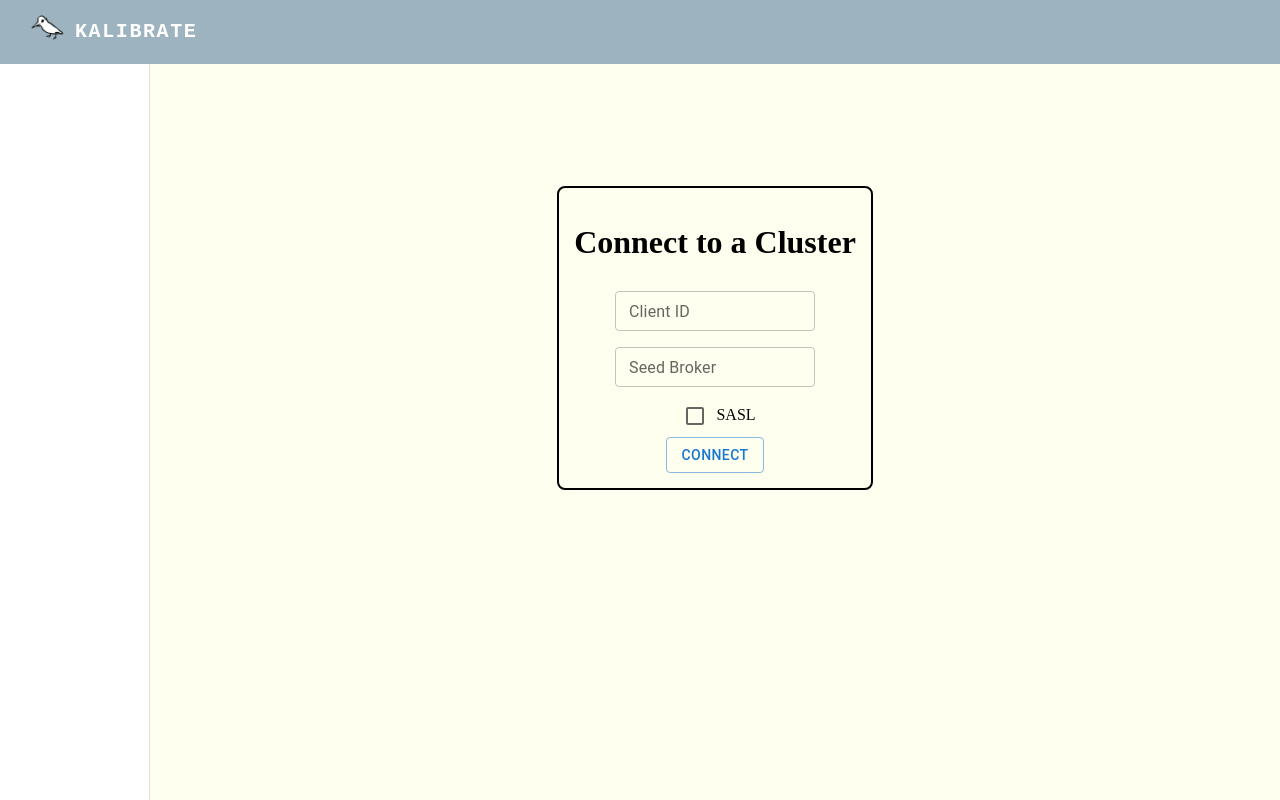
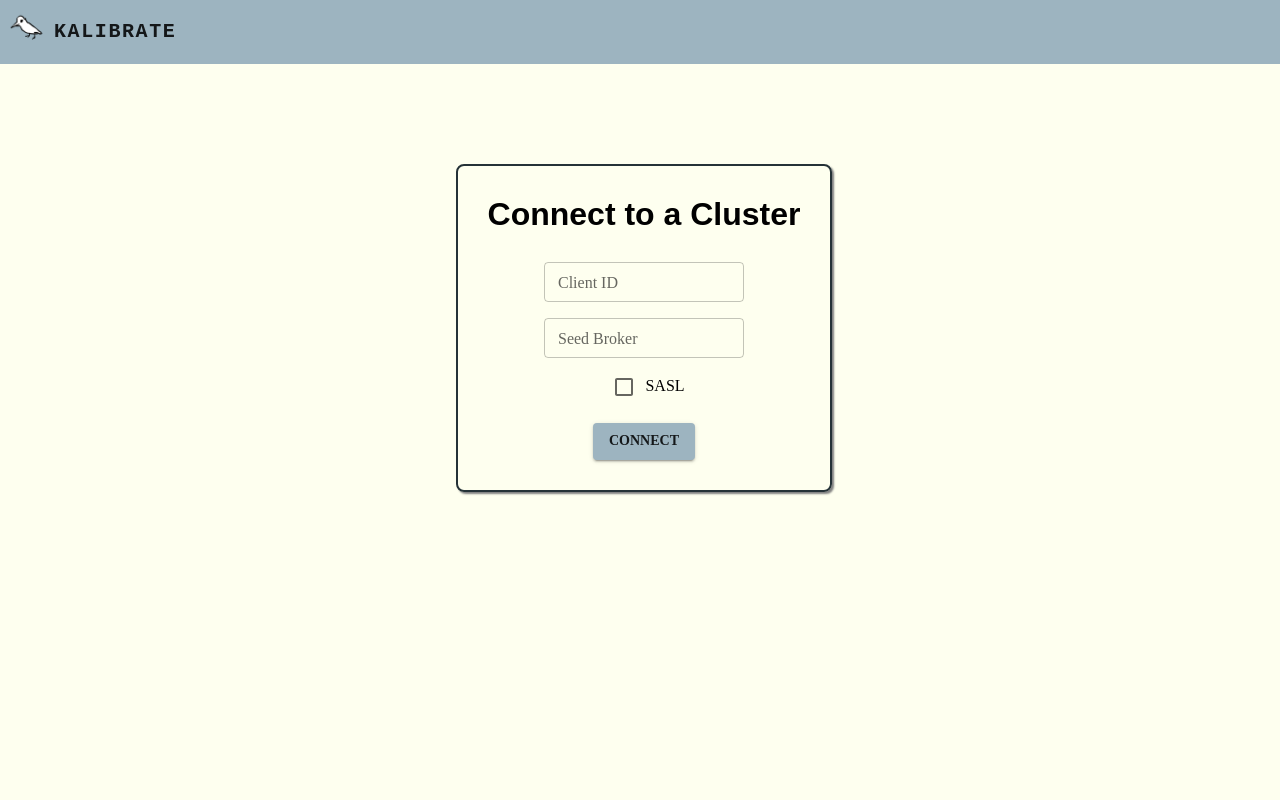
Before and after one commit to oslabs-beta/kalibrate, a React (Vite) app: page / in a window 1280 px wide. Built offline with nearby package versions, Linux system fonts and the light colour scheme.

Commit message:
create custom mui theme

```diff
--- a/src/client/App.tsx
+++ b/src/client/App.tsx
@@ -92,6 +92,7 @@ function App() {
                 sessionClusters={sessionClusters}
                 setSessionClusters={setSessionClusters}
                 setIsConnected={setIsConnected}
+                isConnected={isConnected}
               />
             }
           />
--- a/src/client/components/Connect.tsx
+++ b/src/client/components/Connect.tsx
@@ -26,7 +26,8 @@ todo: add additional connection mechanisms (oauth, aws, etc), currently just usi
 
 const Connect = props => {
   const navigate = useNavigate();
-  const {setConnectedCluster, sessionClusters, setSessionClusters, setIsConnected} = props;
+  const {setConnectedCluster, sessionClusters, setSessionClusters, setIsConnected, isConnected} =
+    props;
   console.log('(CONNECT) session clusters', sessionClusters);
 
   // controlled state for form
@@ -110,22 +111,25 @@ const Connect = props => {
       direction="column"
       justifyContent="space-evenly"
       alignItems="center"
-      height="500px"
+      height="30em"
       textAlign={'center'}
+      sx={{position: isConnected ? 'static' : 'relative', right: '6rem'}}
     >
       <Box
         component="form"
         sx={{
           '& .MuiTextField-root': {m: 1, width: '25ch'},
-          padding: '15px',
+          padding: '30px',
           border: '2px solid black',
           borderRadius: '8px',
+          borderColor: '#253237',
+          boxShadow: '2px 2px 2px grey',
         }}
         noValidate
         autoComplete="off"
         onSubmit={handleSubmit}
       >
-        <h1>Connect to a Cluster</h1>
+        <div className="connectText">Connect to a Cluster</div>
 
         <Grid>
           <TextField
@@ -185,7 +189,12 @@ const Connect = props => {
         ) : null}
 
         <Grid>
-          <Button variant="outlined" size="medium" type="submit">
+          <Button
+            variant="contained"
+            size="medium"
+            type="submit"
+            sx={{fontWeight: 'bold', marginTop: '15px'}}
+          >
             {loginInProgress ? 'Connecting...' : 'Connect'}
           </Button>
         </Grid>
--- a/src/client/components/Dashboard.tsx
+++ b/src/client/components/Dashboard.tsx
@@ -10,15 +10,15 @@ import {
   ListItem,
   ListItemButton,
   ListItemText,
-  Button
+  Button,
 } from '@mui/material';
 
-const drawerWidth = 150;
+const drawerWidth = 200;
 
 const Dashboard = props => {
   const navigate = useNavigate();
 
-  const { sessionClusters, setConnectedCluster} = props;
+  const {isConnected, sessionClusters, setConnectedCluster} = props;
 
   const [clusterData, setClusterData] = useState({});
   const [stableData, setStableData] = useState({});
@@ -27,7 +27,9 @@ const Dashboard = props => {
     <Box sx={{display: 'flex'}}>
       {/* <CssBaseline /> */}
       <Drawer
-        variant="permanent"
+        variant="persistent"
+        anchor="left"
+        open={isConnected}
         sx={{
           width: drawerWidth,
           flexShrink: 0,
--- a/src/client/components/Manage.tsx
+++ b/src/client/components/Manage.tsx
@@ -14,7 +14,7 @@ import {
 import {ExpandLess, ExpandMore} from '@mui/icons-material';
 import {useState} from 'react';
 
-const drawerWidth = 150;
+const drawerWidth = 200;
 
 const Manage = props => {
   const navigate = useNavigate();
--- a/src/client/components/Navbar.tsx
+++ b/src/client/components/Navbar.tsx
@@ -93,7 +93,7 @@ const Navbar = (props: Props) => {
                 onClick={() => navigate('/')}
                 sx={{
                   my: 2,
-                  color: 'white',
+                  color: 'inherit',
                   display: 'block',
                   m: 0,
                   visibility: isConnected ? 'visible' : 'hidden',
--- a/src/client/components/Overview.tsx
+++ b/src/client/components/Overview.tsx
@@ -20,29 +20,71 @@ const Overview = props => {
   // Values are hard coded and should be updated to prop values
 
   return (
-    <ImageList sx={{width: 700, height: 450, margin: 'auto'}} variant="woven" cols={3} gap={25}>
+    <ImageList sx={{width: 700, height: 550, margin: 'auto'}} variant="woven" cols={3} gap={25}>
       <ImageListItem>
-        <Box sx={{p: 2, border: 1}}>Cluster Name: {connectedCluster}</Box>
+        <Box
+          bgcolor="#c2dfe3"
+          sx={{p: 8, borderRadius: 1, borderColor: '#253237', border: 1, textAlign: 'center'}}
+        >
+          ClusterName: <br />
+          <br />
+          {connectedCluster}
+        </Box>
       </ImageListItem>
 
       <ImageListItem>
-        <Box sx={{p: 2, border: 1}}>Brokers Count: {data.clusterData.brokers.length}</Box>
+        <Box
+          bgcolor="#e0fbfc"
+          sx={{p: 4, borderRadius: 1, borderColor: '#253237', border: 1, textAlign: 'center'}}
+        >
+          Brokers Count: <br />
+          <br />
+          {data.clusterData.brokers.length}
+        </Box>
       </ImageListItem>
 
       <ImageListItem>
-        <Box sx={{p: 2, border: 1}}>Brokers Count: {data.topicData.topics.length}</Box>
+        <Box
+          bgcolor="#c2dfe3"
+          sx={{p: 4, borderRadius: 1, borderColor: '#253237', border: 1, textAlign: 'center'}}
+        >
+          Topics Count: <br />
+          <br />
+          {data.topicData.topics.length}
+        </Box>
       </ImageListItem>
 
       <ImageListItem>
-        <Box sx={{p: 2, border: 1}}>Offsets: {data.topicData.topics[0].offsets.length}</Box>
+        <Box
+          bgcolor="#c2dfe3"
+          sx={{p: 8, borderRadius: 1, borderColor: '#253237', border: 1, textAlign: 'center'}}
+        >
+          Offsets: <br />
+          <br />
+          {data.topicData.topics[0].offsets.length}
+        </Box>
       </ImageListItem>
 
       <ImageListItem>
-        <Box sx={{p: 2, border: 1}}>Partitions: {data.topicData.topics[0].partitions.length}</Box>
+        <Box
+          bgcolor="#e0fbfc"
+          sx={{p: 8, borderRadius: 1, borderColor: '#253237', border: 1, textAlign: 'center'}}
+        >
+          Partitions: <br />
+          <br />
+          {data.topicData.topics[0].partitions.length}
+        </Box>
       </ImageListItem>
 
       <ImageListItem>
-        <Box sx={{p: 2, border: 1}}>Consumer Groups: {data.groupList.length}</Box>
+        <Box
+          bgcolor="#c2dfe3"
+          sx={{p: 4, borderRadius: 1, borderColor: '#253237', border: 1, textAlign: 'center'}}
+        >
+          Consumer Groups: <br />
+          <br />
+          {data.groupList.length}
+        </Box>
       </ImageListItem>
     </ImageList>
   );
--- a/src/client/main.tsx
+++ b/src/client/main.tsx
@@ -1,10 +1,14 @@
-import React from "react";
-import ReactDOM from "react-dom/client";
-import App from "./App";
-import './stylesheets/style.css'
+import React from 'react';
+import ReactDOM from 'react-dom/client';
+import App from './App';
+import './stylesheets/style.css';
+import {ThemeProvider} from '@mui/material/styles';
+import theme from './theme';
 
-ReactDOM.createRoot(document.getElementById("root") as HTMLElement).render(
+ReactDOM.createRoot(document.getElementById('root') as HTMLElement).render(
   <React.StrictMode>
-    <App />
+    <ThemeProvider theme={theme}>
+      <App />
+    </ThemeProvider>
   </React.StrictMode>
 );
--- a/src/client/stylesheets/style.css
+++ b/src/client/stylesheets/style.css
@@ -4,7 +4,7 @@
   --blue: #9db4c0;
   --darkerBlue: #5c6b73;
   --darkestBlue: #253237;
-  --white: #FEFFEF;
+  --white: #feffef;
   --black: #393e41;
   --error: #e17160;
 }
@@ -16,5 +16,17 @@ body {
 }
 
 .logo {
-  margin-left: 1px;
+  margin-left: -1.25em;
 }
+
+.connectText {
+  font-family: 'Source Sans Pro', sans-serif;
+  display: block;
+  font-size: 2em;
+  margin-block-start: 0.67em;
+  margin-block-end: 0.67em;
+  margin-inline-start: 0px;
+  margin-inline-end: 0px;
+  font-weight: bold;
+  margin-top: 0;
+}
--- /dev/null
+++ b/src/client/theme.ts
@@ -0,0 +1,56 @@
+import { createTheme, ThemeOptions } from '@mui/material/styles';
+
+const theme = createTheme({
+  palette: {
+    mode: 'light',
+    primary: {
+      main: '#9db4c0',
+    },
+    secondary: {
+      main: '#c2dfe3',
+    },
+    background: {
+      default: '#f5f5f5',
+      paper: '#f5f5f5',
+    },
+    error: {
+      main: '#e17160',
+    },
+    warning: {
+      main: '#d32f2f',
+    },
+    info: {
+      main: '#253237',
+    },
+  },
+  typography: {
+    fontSize: 14,
+    fontFamily: 'Source Sans Pro',
+  },
+  // overrides: {
+  //   MuiAppBar: {
+  //     colorInherit: {
+  //       backgroundColor: '#9db4c0',
+  //       color: '#fff',
+  //     },
+  //   },
+  //   MuiButton: {
+  //     root: {
+  //       background: 'linear-gradient(45deg, #FE6B8B 30%, #FF8E53 90%)',
+  //       border: 0,
+  //       borderRadius: 3,
+  //       boxShadow: '0 3px 5px 2px rgba(255, 105, 135, .3)',
+  //       color: 'white',
+  //       height: 48,
+  //       padding: '0 30px',
+  //     },
+  //   },
+  // },
+  // props: {
+  //   MuiAppBar: {
+  //     color: 'inherit',
+  //   },
+  // },
+});
+
+export default theme;
```
